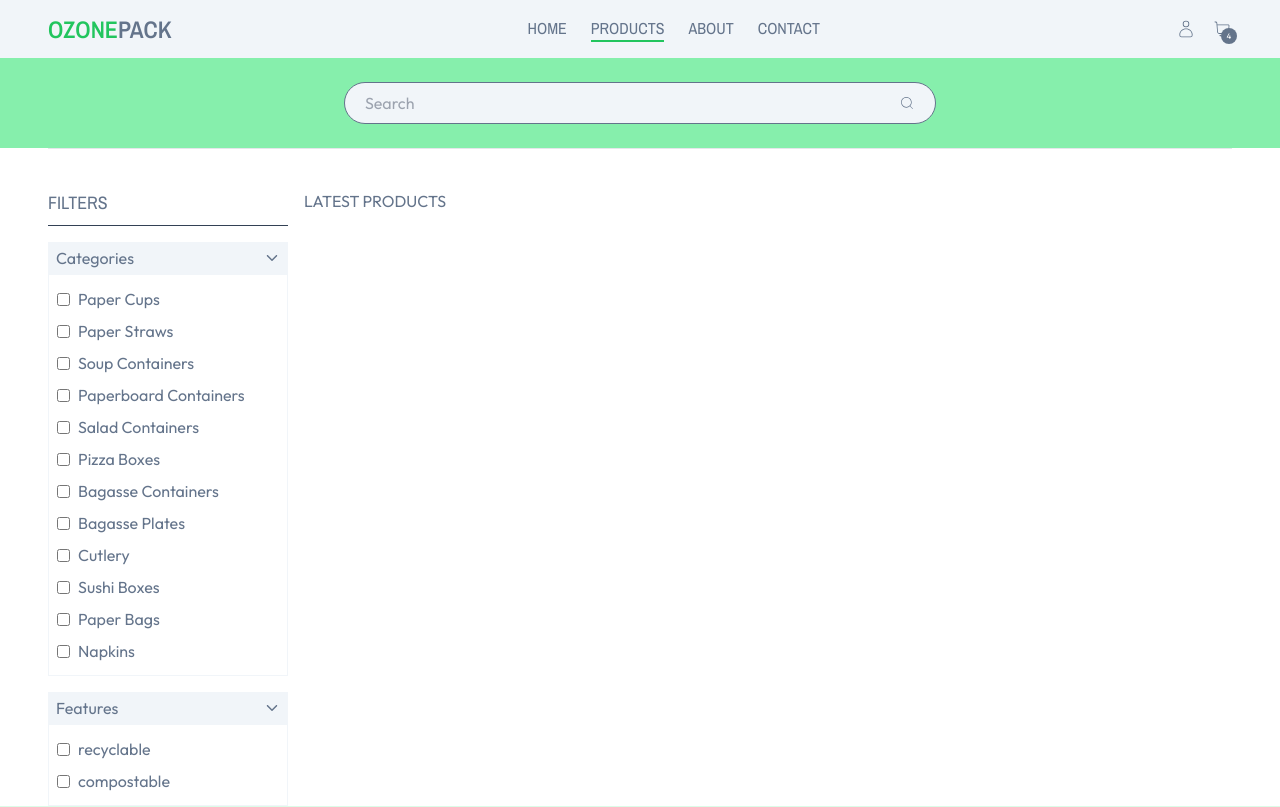
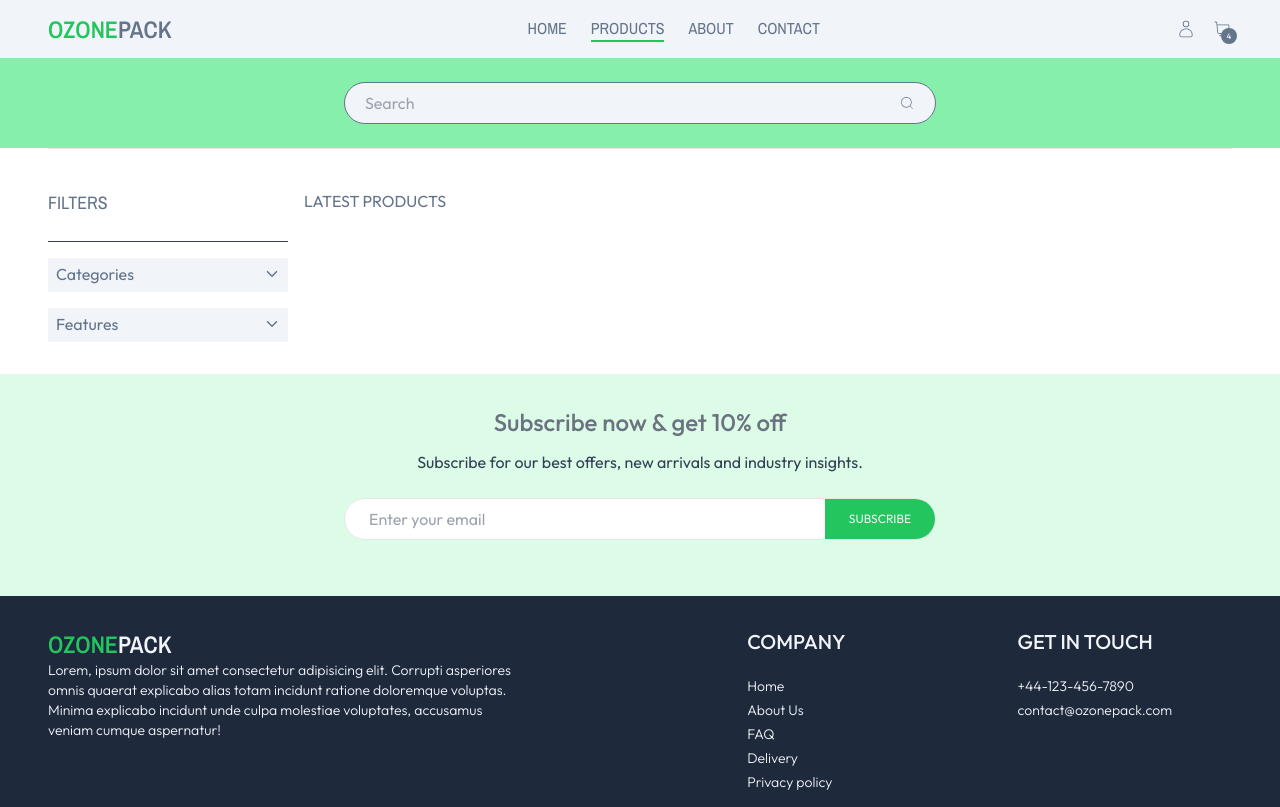
Before and after one commit to CristianAlexa/ozonepack, a React (Vite) app: page /products in a window 1280 px wide. Shown: the top 807 px of the page. Built offline with nearby package versions, Linux system fonts and the light colour scheme.

Commit message:
filter section complete

```diff
--- a/src/assets/data.js
+++ b/src/assets/data.js
@@ -58,7 +58,7 @@ export const categories = [
   "Napkins",
 ];
 
-export const productFeatures = ["recyclable", "compostable"];
+export const productFeatures = ["Recyclable", "Compostable"];
 
 export const products = [
   {
@@ -68,7 +68,7 @@ export const products = [
     color: "Kraft",
     caseQty: "500",
     category: "Paper Cups",
-    feature: "recyclable",
+    feature: "Recyclable",
     isOnSale: false,
     dateAdded: 1704412800000,
     price: "29.95",
@@ -83,7 +83,7 @@ export const products = [
     color: "Kraft",
     caseQty: "500",
     category: "Paper Cups",
-    feature: "recyclable",
+    feature: "Recyclable",
     isOnSale: false,
     dateAdded: 1704413800000,
     price: "37.75",
@@ -98,7 +98,7 @@ export const products = [
     color: "Black",
     caseQty: "500",
     category: "Paper Cups",
-    feature: "recyclable",
+    feature: "Recyclable",
     isOnSale: false,
     dateAdded: 1704422800000,
     price: "37.75",
@@ -113,7 +113,7 @@ export const products = [
     color: "White",
     caseQty: "1000",
     category: "Paper Cups",
-    feature: "compostable",
+    feature: "Compostable",
     isOnSale: false,
     dateAdded: 1704412830000,
     price: "18.95",
@@ -128,7 +128,7 @@ export const products = [
     color: "White",
     caseQty: "1000",
     category: "Paper Cups",
-    feature: "compostable",
+    feature: "Compostable",
     isOnSale: false,
     dateAdded: 1704414800000,
     price: "48.45",
@@ -143,7 +143,7 @@ export const products = [
     color: "White/Red",
     caseQty: "1000",
     category: "Paper Straws",
-    feature: "compostable",
+    feature: "Compostable",
     isOnSale: false,
     dateAdded: 1704412805000,
     price: "9.95",
@@ -158,7 +158,7 @@ export const products = [
     color: "Mixed",
     caseQty: "100",
     category: "Paper Straws",
-    feature: "recyclable",
+    feature: "Recyclable",
     isOnSale: false,
     dateAdded: 1704462800000,
     price: "4.95",
@@ -173,7 +173,7 @@ export const products = [
     color: "Black",
     caseQty: "1000",
     category: "Paper Cups",
-    feature: "recyclable",
+    feature: "Recyclable",
     isOnSale: false,
     dateAdded: 1704712800000,
     price: "22.95",
@@ -188,7 +188,7 @@ export const products = [
     color: "Black",
     caseQty: "1000",
     category: "Paper Cups",
-    feature: "recyclable",
+    feature: "Recyclable",
     isOnSale: false,
     dateAdded: 1704412800800,
     price: "26.95",
@@ -203,7 +203,7 @@ export const products = [
     color: "Kraft",
     caseQty: "500",
     category: "Soup Containers",
-    feature: "recyclable",
+    feature: "Recyclable",
     isOnSale: false,
     dateAdded: 1704412809000,
     price: "34.95",
@@ -218,7 +218,7 @@ export const products = [
     color: "Kraft",
     caseQty: "500",
     category: "Soup Containers",
-    feature: "recyclable",
+    feature: "Recyclable",
     isOnSale: false,
     dateAdded: 1704562800000,
     price: "37.45",
@@ -233,7 +233,7 @@ export const products = [
     color: "Kraft",
     caseQty: "500",
     category: "Soup Containers",
-    feature: "recyclable",
+    feature: "Recyclable",
     isOnSale: false,
     dateAdded: 1704415800000,
     price: "30.95",
@@ -248,7 +248,7 @@ export const products = [
     color: "Kraft",
     caseQty: "500",
     category: "Soup Containers",
-    feature: "recyclable",
+    feature: "Recyclable",
     isOnSale: false,
     dateAdded: 1704412700000,
     price: "35.45",
@@ -263,7 +263,7 @@ export const products = [
     color: "White",
     caseQty: "500",
     category: "Paperboard Containers",
-    feature: "recyclable",
+    feature: "Recyclable",
     isOnSale: false,
     dateAdded: 1704422800000,
     price: "61.95",
@@ -278,7 +278,7 @@ export const products = [
     color: "White",
     caseQty: "250",
     category: "Paperboard Containers",
-    feature: "recyclable",
+    feature: "Recyclable",
     isOnSale: false,
     dateAdded: 1704412880000,
     price: "44.95",
@@ -293,7 +293,7 @@ export const products = [
     color: "Kraft",
     caseQty: "450",
     category: "Paperboard Containers",
-    feature: "compostable",
+    feature: "Compostable",
     isOnSale: true,
     dateAdded: 1704412900000,
     price: "42.95",
@@ -308,7 +308,7 @@ export const products = [
     color: "Kraft",
     caseQty: "300",
     category: "Paperboard Containers",
-    feature: "compostable",
+    feature: "Compostable",
     isOnSale: false,
     dateAdded: 1704419800000,
     price: "45.95",
@@ -323,7 +323,7 @@ export const products = [
     color: "Kraft",
     caseQty: "200",
     category: "Salad Containers",
-    feature: "recyclable",
+    feature: "Recyclable",
     isOnSale: false,
     dateAdded: 1704442800000,
     price: "23.99",
@@ -338,7 +338,7 @@ export const products = [
     color: "Kraft",
     caseQty: "200",
     category: "Salad Containers",
-    feature: "recyclable",
+    feature: "Recyclable",
     isOnSale: false,
     dateAdded: 1704412500000,
     price: "32.49",
@@ -353,7 +353,7 @@ export const products = [
     color: "Kraft",
     caseQty: "200",
     category: "Salad Containers",
-    feature: "recyclable",
+    feature: "Recyclable",
     isOnSale: false,
     dateAdded: 1704412860000,
     price: "44.99",
@@ -368,7 +368,7 @@ export const products = [
     color: "Kraft",
     caseQty: "100",
     category: "Pizza Boxes",
-    feature: "recyclable",
+    feature: "Recyclable",
     isOnSale: false,
     dateAdded: 1704412807000,
     price: "15.95",
@@ -383,7 +383,7 @@ export const products = [
     color: "Kraft",
     caseQty: "100",
     category: "Pizza Boxes",
-    feature: "recyclable",
+    feature: "Recyclable",
     isOnSale: false,
     dateAdded: 1704412808000,
     price: "20.95",
@@ -398,7 +398,7 @@ export const products = [
     color: "Kraft",
     caseQty: "50",
     category: "Pizza Boxes",
-    feature: "recyclable",
+    feature: "Recyclable",
     isOnSale: true,
     dateAdded: 1704412800800,
     price: "16.95",
@@ -413,7 +413,7 @@ export const products = [
     color: "White",
     caseQty: "500",
     category: "Bagasse Containers",
-    feature: "compostable",
+    feature: "Compostable",
     isOnSale: false,
     dateAdded: 1704419800000,
     price: "45.95",
@@ -428,7 +428,7 @@ export const products = [
     color: "White",
     caseQty: "250",
     category: "Bagasse Containers",
-    feature: "compostable",
+    feature: "Compostable",
     isOnSale: false,
     dateAdded: 1704419000000,
     price: "19.95",
@@ -443,7 +443,7 @@ export const products = [
     color: "White",
     caseQty: "250",
     category: "Bagasse Containers",
-    feature: "compostable",
+    feature: "Compostable",
     isOnSale: true,
     dateAdded: 1704412803300,
     price: "29.95",
@@ -458,7 +458,7 @@ export const products = [
     color: "White",
     caseQty: "200",
     category: "Bagasse Containers",
-    feature: "compostable",
+    feature: "Compostable",
     isOnSale: false,
     dateAdded: 1704412440000,
     price: "44.95",
@@ -473,7 +473,7 @@ export const products = [
     color: "White",
     caseQty: "1000",
     category: "Bagasse Plates",
-    feature: "compostable",
+    feature: "Compostable",
     isOnSale: true,
     dateAdded: 1704415500000,
     price: "33.95",
@@ -488,7 +488,7 @@ export const products = [
     color: "White",
     caseQty: "500",
     category: "Bagasse Plates",
-    feature: "compostable",
+    feature: "Compostable",
     isOnSale: false,
     dateAdded: 1704466800000,
     price: "27.45",
@@ -503,7 +503,7 @@ export const products = [
     color: "White",
     caseQty: "500",
     category: "Bagasse Plates",
-    feature: "compostable",
+    feature: "Compostable",
     isOnSale: false,
     dateAdded: 1704477800000,
     price: "33.45",
@@ -518,7 +518,7 @@ export const products = [
     color: "White",
     caseQty: "250",
     category: "Bagasse Plates",
-    feature: "compostable",
+    feature: "Compostable",
     isOnSale: false,
     dateAdded: 1704412880000,
     price: "27.75",
@@ -533,7 +533,7 @@ export const products = [
     color: "Natural",
     caseQty: "500",
     category: "Cutlery",
-    feature: "recyclable",
+    feature: "Recyclable",
     isOnSale: false,
     dateAdded: 1704499800000,
     price: "16.95",
@@ -548,7 +548,7 @@ export const products = [
     color: "Natural",
     caseQty: "500",
     category: "Cutlery",
-    feature: "recyclable",
+    feature: "Recyclable",
     isOnSale: false,
     dateAdded: 1704433300000,
     price: "17.45",
@@ -563,7 +563,7 @@ export const products = [
     color: "Natural",
     caseQty: "500",
     category: "Cutlery",
-    feature: "recyclable",
+    feature: "Recyclable",
     isOnSale: false,
     dateAdded: 1704414440000,
     price: "18.95",
@@ -578,7 +578,7 @@ export const products = [
     color: "Natural",
     caseQty: "1000",
     category: "Cutlery",
-    feature: "compostable",
+    feature: "Compostable",
     isOnSale: false,
     dateAdded: 1704552800000,
     price: "32.95",
@@ -593,7 +593,7 @@ export const products = [
     color: "White",
     caseQty: "250",
     category: "Sushi Boxes",
-    feature: "recyclable",
+    feature: "Recyclable",
     isOnSale: false,
     dateAdded: 1704662800000,
     price: "57.45",
@@ -608,7 +608,7 @@ export const products = [
     color: "White",
     caseQty: "250",
     category: "Sushi Boxes",
-    feature: "recyclable",
+    feature: "Recyclable",
     isOnSale: true,
     dateAdded: 1704412846000,
     price: "69.95",
@@ -623,7 +623,7 @@ export const products = [
     color: "White",
     caseQty: "250",
     category: "Sushi Boxes",
-    feature: "recyclable",
+    feature: "Recyclable",
     isOnSale: false,
     dateAdded: 1704435800000,
     price: "69.95",
@@ -638,7 +638,7 @@ export const products = [
     color: "Kraft",
     caseQty: "250",
     category: "Paper Bags",
-    feature: "recyclable",
+    feature: "Recyclable",
     isOnSale: true,
     dateAdded: 1704415700000,
     price: "19.95",
@@ -653,7 +653,7 @@ export const products = [
     color: "Kraft",
     caseQty: "250",
     category: "Paper Bags",
-    feature: "recyclable",
+    feature: "Recyclable",
     isOnSale: true,
     dateAdded: 1704425800000,
     price: "13.45",
@@ -668,7 +668,7 @@ export const products = [
     color: "Black",
     caseQty: "2000",
     category: "Napkins",
-    feature: "recyclable",
+    feature: "Recyclable",
     isOnSale: false,
     dateAdded: 1704358800000,
     price: "24.95",
@@ -683,7 +683,7 @@ export const products = [
     color: "Kraft",
     caseQty: "2000",
     category: "Napkins",
-    feature: "recyclable",
+    feature: "Recyclable",
     isOnSale: true,
     dateAdded: 1704432800000,
     price: "16.95",
@@ -698,7 +698,7 @@ export const products = [
     color: "White",
     caseQty: "2000",
     category: "Napkins",
-    feature: "recyclable",
+    feature: "Recyclable",
     isOnSale: true,
     dateAdded: 1704745800000,
     price: "17.95",
@@ -713,7 +713,7 @@ export const products = [
     color: "Kraft",
     caseQty: "250",
     category: "Paper Bags",
-    feature: "recyclable",
+    feature: "Recyclable",
     isOnSale: true,
     dateAdded: 1704469200000,
     price: "16.45",
--- a/src/components/FilterBlock.jsx
+++ b/src/components/FilterBlock.jsx
@@ -1,20 +1,50 @@
+import { useContext, useEffect, useState } from "react";
+
+//icons
 import { IoIosArrowDown } from "react-icons/io";
+import FilterItem from "./FilterItem";
 
-const FilterBlock = ({ itemList, title }) => {
+const FilterBlock = ({ itemList, title, setFilteredItems }) => {
+  const [isOpen, setIsOpen] = useState(false);
+  const [filterArr, setFilterArr] = useState([]);
+
+  const handleTitleClick = () => {
+    setIsOpen((prev) => !prev);
+  };
+
+  const handleItemClick = (e) => {
+    filterArr.includes(e.target.name)
+      ? setFilterArr((prev) => prev.filter((el) => el !== e.target.name))
+      : setFilterArr((prev) => [...prev, e.target.name]);
+  };
+
+  useEffect(() => {
+    setFilteredItems(filterArr);
+  }, [filterArr]);
+
   return (
     <section className="w-full">
-      <div className="flex justify-between items-center px-2 py-1 bg-slate-100">
+      <div
+        onClick={handleTitleClick}
+        className="flex justify-between items-center px-2 py-1 bg-slate-100 cursor-pointer"
+      >
         <span>{title}</span>
-        <span className="cursor-pointer">
+        <span className={isOpen ? "rotate-180 transition duration-150" : ""}>
           <IoIosArrowDown />
         </span>
       </div>
-      <div className="p-2 border border-slate-100">
+      <div
+        className={`px-2 border border-slate-100 transition-all duration-300 ease-in-out ${
+          isOpen ? "h-auto max-h-[9999px]" : "max-h-0 overflow-hidden"
+        }`}
+      >
         {itemList.map((item, index) => (
-          <div key={index} className="flex gap-2 items-center py-1">
-            <input name={item} type="checkbox" value={item} />
-            <span>{item}</span>
-          </div>
+          <FilterItem
+            key={index}
+            name={item}
+            handleItemClick={handleItemClick}
+            className="flex gap-2 items-center py-1"
+          />
         ))}
       </div>
     </section>
--- /dev/null
+++ b/src/components/FilterItem.jsx
@@ -0,0 +1,26 @@
+import { useContext, useEffect, useState } from "react";
+import { OzoneContext } from "../context/OzoneContext";
+
+const FilterItem = ({ name, handleItemClick }) => {
+  const { allFilters } = useContext(OzoneContext);
+
+  const [isChecked, setIsChecked] = useState(false);
+
+  useEffect(() => {
+    setIsChecked(allFilters.includes(name));
+  }, [allFilters]);
+
+  return (
+    <div className="flex gap-2 items-center py-1">
+      <input
+        name={name}
+        type="checkbox"
+        onChange={handleItemClick}
+        checked={isChecked}
+      />
+      <p>{name}</p>
+    </div>
+  );
+};
+
+export default FilterItem;
--- /dev/null
+++ b/src/components/Filters.jsx
@@ -0,0 +1,79 @@
+import { useContext, useEffect, useState } from "react";
+
+//context
+import { OzoneContext } from "../context/OzoneContext";
+
+//components
+import FilterBlock from "./FilterBlock";
+
+//icons
+import { IoMdClose } from "react-icons/io";
+
+const Filters = ({ displayedProducts }) => {
+  const { allFilters, setAllFilters } = useContext(OzoneContext);
+
+  const [displayedCateg, setdisplayedCateg] = useState([]);
+  const [displayedFeatures, setdisplayedFeatures] = useState([]);
+
+  const [filteredCateg, setFilteredCateg] = useState([]);
+  const [filteredFeatures, setFilteredFeatures] = useState([]);
+
+  const handleFilterList = (e) => {
+    console.log(e.target.parentNode.id);
+    setAllFilters((prev) =>
+      prev.filter((item) => item !== e.target.parentNode.id)
+    );
+  };
+
+  useEffect(() => {
+    const categories = [
+      ...new Set(displayedProducts.map((prod) => prod.category)),
+    ];
+    const features = [
+      ...new Set(displayedProducts.map((prod) => prod.feature)),
+    ];
+    setdisplayedCateg(categories);
+    setdisplayedFeatures(features);
+  }, [displayedProducts]);
+
+  useEffect(() => {
+    setAllFilters([...filteredCateg, ...filteredFeatures]);
+  }, [filteredCateg, filteredFeatures]);
+
+  return (
+    <div className="flex flex-col gap-4 w-60 mb-8">
+      <div className="w-full border-b border-slate-700">
+        <p className="text-lg archivo pb-2">FILTERS</p>
+        <ul className="flex flex-wrap gap-2 mb-4">
+          {allFilters.map((item, index) => (
+            <li
+              key={index}
+              id={item}
+              className="flex gap-1 items-center cursor-pointer py-1 px-2 rounded bg-slate-100"
+              onClick={handleFilterList}
+            >
+              <IoMdClose />
+              <span className="text-sm">{item}</span>
+            </li>
+          ))}
+        </ul>
+      </div>
+      {displayedCateg && (
+        <FilterBlock
+          itemList={displayedCateg}
+          title={"Categories"}
+          setFilteredItems={setFilteredCateg}
+        />
+      )}
+      {displayedFeatures && (
+        <FilterBlock
+          itemList={displayedFeatures}
+          title={"Features"}
+          setFilteredItems={setFilteredFeatures}
+        />
+      )}
+    </div>
+  );
+};
+
+export default Filters;
--- a/src/context/OzoneContext.jsx
+++ b/src/context/OzoneContext.jsx
@@ -1,15 +1,19 @@
 import { products, categories, productFeatures } from "../assets/data";
-import { createContext } from "react";
+import { createContext, useState } from "react";
 
 export const OzoneContext = createContext();
 
 const OzoneContextProvider = (props) => {
+  const [allFilters, setAllFilters] = useState([]);
+
   const currency = "£";
   const value = {
     currency,
     products,
     categories,
     productFeatures,
+    allFilters,
+    setAllFilters,
   };
 
   return (
--- a/src/pages/Products.jsx
+++ b/src/pages/Products.jsx
@@ -1,44 +1,23 @@
 import { useContext, useEffect, useState } from "react";
+
+//components
 import Section from "../components/Section";
 import SubscribeBlock from "../components/SubscribeBlock/SubscribeBlock";
+import Filters from "../components/Filters";
 
+//context
 import { OzoneContext } from "../context/OzoneContext";
-// icons
-import { IoIosArrowDown } from "react-icons/io";
-import FilterBlock from "../components/FilterBlock";
 
 const Products = () => {
   const { products } = useContext(OzoneContext);
   const [displayedProducts, setDisplayedProducts] = useState(products);
-  const [displayedCateg, setdisplayedCateg] = useState([]);
-  const [displayedFeatures, setdisplayedFeatures] = useState([]);
 
-  useEffect(() => {
-    const categories = [
-      ...new Set(displayedProducts.map((prod) => prod.category)),
-    ];
-    const features = [
-      ...new Set(displayedProducts.map((prod) => prod.feature)),
-    ];
-    setdisplayedCateg(categories);
-    setdisplayedFeatures(features);
-  }, [displayedProducts]);
   return (
     <>
       <Section>
         <div className="flex flex-col sm:flex-row gap-4 pt-10 border-t">
           {/* Left section - filters */}
-          <div className="flex flex-col gap-4 min-w-60 ">
-            <div className="w-full text-lg archivo pb-2  border-b border-slate-700">
-              FILTERS
-            </div>
-            {displayedCateg && (
-              <FilterBlock itemList={displayedCateg} title={"Categories"} />
-            )}
-            {displayedFeatures && (
-              <FilterBlock itemList={displayedFeatures} title={"Features"} />
-            )}
-          </div>
+          <Filters displayedProducts={displayedProducts} />
           {/* Right section - display products */}
           <div>LATEST PRODUCTS</div>
         </div>
```
